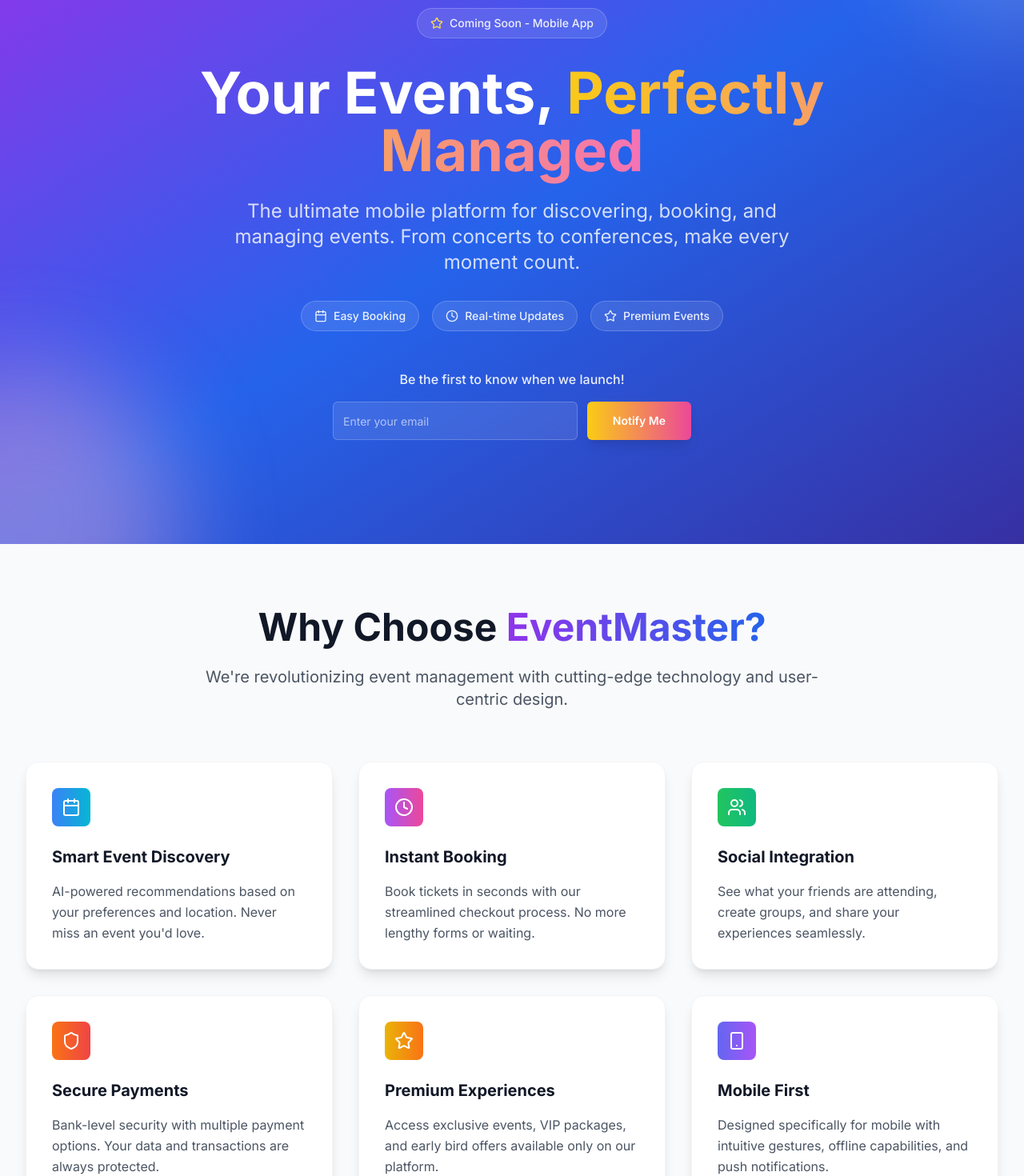
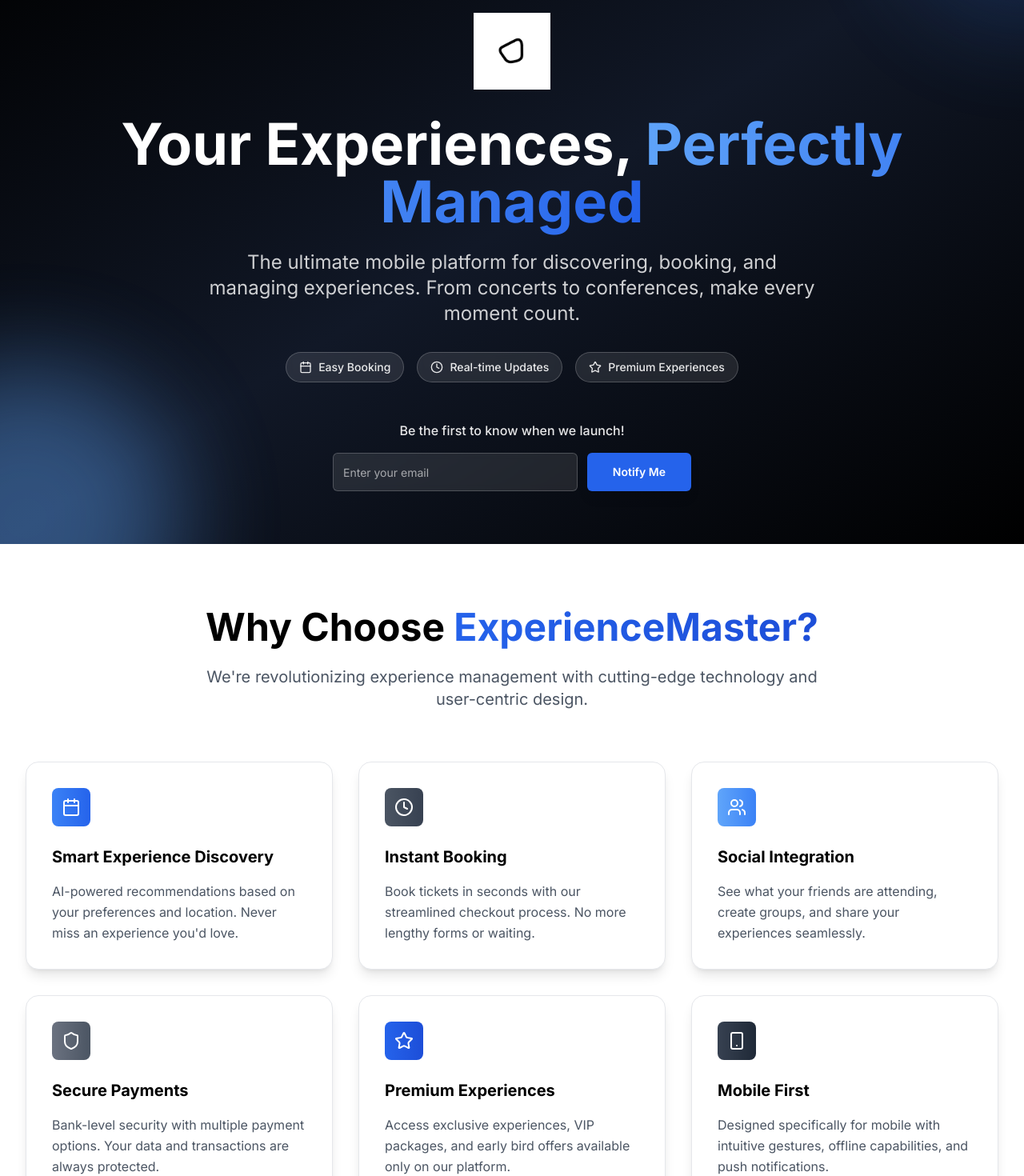
Before and after one commit to Drifto-app/drifto-website, a React (Vite) app: page / in a window 1280 px wide. Shown: the part 120-1590 px from the top of the page at 80% size. Built offline with nearby package versions, Linux system fonts and the light colour scheme.

Commit message:
Refactor: Implement design and content changes
- Change the main theme to black and white with blue accents.
- Update the app logo.
- Replace "event" with "experience" throughout the content.

```diff
--- a/index.html
+++ b/index.html
@@ -4,17 +4,17 @@
   <head>
     <meta charset="UTF-8" />
     <meta name="viewport" content="width=device-width, initial-scale=1.0" />
-    <title>EventMaster - Your Events, Perfectly Managed</title>
-    <meta name="description" content="The ultimate mobile platform for discovering, booking, and managing events. Coming soon to iOS and Android." />
-    <meta name="author" content="EventMaster" />
+    <title>ExperienceMaster - Your Experiences, Perfectly Managed</title>
+    <meta name="description" content="The ultimate mobile platform for discovering, booking, and managing experiences. Coming soon to iOS and Android." />
+    <meta name="author" content="ExperienceMaster" />
 
-    <meta property="og:title" content="EventMaster - Your Events, Perfectly Managed" />
-    <meta property="og:description" content="The ultimate mobile platform for discovering, booking, and managing events. Coming soon to iOS and Android." />
+    <meta property="og:title" content="ExperienceMaster - Your Experiences, Perfectly Managed" />
+    <meta property="og:description" content="The ultimate mobile platform for discovering, booking, and managing experiences. Coming soon to iOS and Android." />
     <meta property="og:type" content="website" />
     <meta property="og:image" content="https://lovable.dev/opengraph-image-p98pqg.png" />
 
     <meta name="twitter:card" content="summary_large_image" />
-    <meta name="twitter:site" content="@eventmaster" />
+    <meta name="twitter:site" content="@experiencemaster" />
     <meta name="twitter:image" content="https://lovable.dev/opengraph-image-p98pqg.png" />
 
     <link rel="preconnect" href="https://fonts.googleapis.com">
--- a/src/components/CTASection.tsx
+++ b/src/components/CTASection.tsx
@@ -14,31 +14,31 @@ export const CTASection = () => {
     if (email) {
       toast({
         title: "You're on the list!",
-        description: "We'll send you updates about EventMaster's launch.",
+        description: "We'll send you updates about ExperienceMaster's launch.",
       });
       setEmail("");
     }
   };
 
   return (
-    <section className="py-20 bg-gradient-to-br from-purple-600 via-blue-600 to-indigo-800 relative overflow-hidden">
+    <section className="py-20 bg-gradient-to-br from-black via-gray-900 to-black relative overflow-hidden">
       {/* Background decoration */}
       <div className="absolute inset-0 overflow-hidden">
-        <div className="absolute top-1/4 left-1/4 w-64 h-64 bg-white opacity-5 rounded-full blur-3xl"></div>
-        <div className="absolute bottom-1/4 right-1/4 w-80 h-80 bg-pink-300 opacity-10 rounded-full blur-3xl"></div>
+        <div className="absolute top-1/4 left-1/4 w-64 h-64 bg-blue-500 opacity-10 rounded-full blur-3xl"></div>
+        <div className="absolute bottom-1/4 right-1/4 w-80 h-80 bg-blue-400 opacity-15 rounded-full blur-3xl"></div>
       </div>
 
       <div className="relative z-10 max-w-4xl mx-auto px-4 sm:px-6 lg:px-8 text-center">
         <div className="mb-8">
           <h2 className="text-3xl sm:text-4xl lg:text-5xl font-bold text-white mb-6">
             Ready to Transform Your
-            <span className="bg-gradient-to-r from-yellow-400 to-pink-400 bg-clip-text text-transparent">
-              {" "}Event Experience?
+            <span className="bg-gradient-to-r from-blue-400 to-blue-600 bg-clip-text text-transparent">
+              {" "}Experience Journey?
             </span>
           </h2>
           <p className="text-xl text-white/80 mb-8 leading-relaxed">
-            Join thousands of event enthusiasts waiting for the launch of EventMaster.
-            Be among the first to experience the future of event booking.
+            Join thousands of experience enthusiasts waiting for the launch of ExperienceMaster.
+            Be among the first to experience the future of experience booking.
           </p>
         </div>
 
@@ -53,7 +53,7 @@ export const CTASection = () => {
             {
               icon: Calendar,
               title: "Special Offers",
-              description: "Receive launch discounts and promotional event tickets"
+              description: "Receive launch discounts and promotional experience tickets"
             },
             {
               icon: Clock,
@@ -79,13 +79,13 @@ export const CTASection = () => {
               placeholder="Enter your email for updates"
               value={email}
               onChange={(e) => setEmail(e.target.value)}
-              className="flex-1 h-12 bg-white/10 border-white/20 text-white placeholder:text-white/60 backdrop-blur-sm focus:bg-white/20 focus:border-white/40"
+              className="flex-1 h-12 bg-white/10 border-white/20 text-white placeholder:text-white/60 backdrop-blur-sm focus:bg-white/20 focus:border-blue-400"
               required
             />
             <Button
               type="submit"
               size="lg"
-              className="h-12 px-8 bg-gradient-to-r from-yellow-400 to-pink-500 hover:from-yellow-500 hover:to-pink-600 text-white font-semibold shadow-lg hover:shadow-xl transition-all duration-300 border-0"
+              className="h-12 px-8 bg-blue-600 hover:bg-blue-700 text-white font-semibold shadow-lg hover:shadow-xl transition-all duration-300 border-0"
             >
               Join Waitlist
             </Button>
--- a/src/components/FeaturesSection.tsx
+++ b/src/components/FeaturesSection.tsx
@@ -4,55 +4,55 @@ import { Calendar, Clock, Star, Users, Shield, Smartphone } from "lucide-react";
 const features = [
   {
     icon: Calendar,
-    title: "Smart Event Discovery",
-    description: "AI-powered recommendations based on your preferences and location. Never miss an event you'd love.",
-    gradient: "from-blue-500 to-cyan-500"
+    title: "Smart Experience Discovery",
+    description: "AI-powered recommendations based on your preferences and location. Never miss an experience you'd love.",
+    gradient: "from-blue-500 to-blue-600"
   },
   {
     icon: Clock,
     title: "Instant Booking",
     description: "Book tickets in seconds with our streamlined checkout process. No more lengthy forms or waiting.",
-    gradient: "from-purple-500 to-pink-500"
+    gradient: "from-gray-600 to-gray-700"
   },
   {
     icon: Users,
     title: "Social Integration",
     description: "See what your friends are attending, create groups, and share your experiences seamlessly.",
-    gradient: "from-green-500 to-emerald-500"
+    gradient: "from-blue-400 to-blue-500"
   },
   {
     icon: Shield,
     title: "Secure Payments",
     description: "Bank-level security with multiple payment options. Your data and transactions are always protected.",
-    gradient: "from-orange-500 to-red-500"
+    gradient: "from-gray-500 to-gray-600"
   },
   {
     icon: Star,
     title: "Premium Experiences",
-    description: "Access exclusive events, VIP packages, and early bird offers available only on our platform.",
-    gradient: "from-yellow-500 to-orange-500"
+    description: "Access exclusive experiences, VIP packages, and early bird offers available only on our platform.",
+    gradient: "from-blue-600 to-blue-700"
   },
   {
     icon: Smartphone,
     title: "Mobile First",
     description: "Designed specifically for mobile with intuitive gestures, offline capabilities, and push notifications.",
-    gradient: "from-indigo-500 to-purple-500"
+    gradient: "from-gray-700 to-gray-800"
   }
 ];
 
 export const FeaturesSection = () => {
   return (
-    <section className="py-20 bg-gray-50">
+    <section className="py-20 bg-white">
       <div className="max-w-7xl mx-auto px-4 sm:px-6 lg:px-8">
         <div className="text-center mb-16">
-          <h2 className="text-3xl sm:text-4xl lg:text-5xl font-bold text-gray-900 mb-6">
+          <h2 className="text-3xl sm:text-4xl lg:text-5xl font-bold text-black mb-6">
             Why Choose
-            <span className="bg-gradient-to-r from-purple-600 to-blue-600 bg-clip-text text-transparent">
-              {" "}EventMaster?
+            <span className="bg-gradient-to-r from-blue-600 to-blue-700 bg-clip-text text-transparent">
+              {" "}ExperienceMaster?
             </span>
           </h2>
           <p className="text-xl text-gray-600 max-w-3xl mx-auto">
-            We're revolutionizing event management with cutting-edge technology and user-centric design.
+            We're revolutionizing experience management with cutting-edge technology and user-centric design.
           </p>
         </div>
 
@@ -60,13 +60,13 @@ export const FeaturesSection = () => {
           {features.map((feature, index) => (
             <div
               key={index}
-              className="group relative bg-white rounded-2xl p-8 shadow-lg hover:shadow-2xl transition-all duration-300 border border-gray-100 hover:border-gray-200"
+              className="group relative bg-white rounded-2xl p-8 shadow-lg hover:shadow-2xl transition-all duration-300 border border-gray-200 hover:border-gray-300"
             >
               <div className={`w-12 h-12 bg-gradient-to-r ${feature.gradient} rounded-lg flex items-center justify-center mb-6 group-hover:scale-110 transition-transform duration-300`}>
                 <feature.icon className="w-6 h-6 text-white" />
               </div>
 
-              <h3 className="text-xl font-bold text-gray-900 mb-4 group-hover:text-gray-800">
+              <h3 className="text-xl font-bold text-black mb-4 group-hover:text-gray-800">
                 {feature.title}
               </h3>
 
@@ -75,7 +75,7 @@ export const FeaturesSection = () => {
               </p>
 
               {/* Hover effect */}
-              <div className="absolute inset-0 bg-gradient-to-r from-purple-600/5 to-blue-600/5 rounded-2xl opacity-0 group-hover:opacity-100 transition-opacity duration-300"></div>
+              <div className="absolute inset-0 bg-gradient-to-r from-blue-600/5 to-blue-700/5 rounded-2xl opacity-0 group-hover:opacity-100 transition-opacity duration-300"></div>
             </div>
           ))}
         </div>
--- a/src/components/Footer.tsx
+++ b/src/components/Footer.tsx
@@ -3,23 +3,25 @@ import { Calendar, Mail, MapPin } from "lucide-react";
 
 export const Footer = () => {
   return (
-    <footer className="bg-gray-900 text-white py-16">
+    <footer className="bg-black text-white py-16">
       <div className="max-w-7xl mx-auto px-4 sm:px-6 lg:px-8">
         <div className="grid grid-cols-1 md:grid-cols-4 gap-8">
           {/* Brand */}
           <div className="col-span-1 md:col-span-2">
             <div className="flex items-center mb-4">
-              <div className="w-10 h-10 bg-gradient-to-r from-purple-600 to-blue-600 rounded-lg flex items-center justify-center mr-3">
-                <Calendar className="w-6 h-6 text-white" />
-              </div>
-              <h3 className="text-2xl font-bold">EventMaster</h3>
+              <img
+                src="/lovable-uploads/4e7832c6-9bf6-46ce-9a6b-6b8bc042a2d8.png"
+                alt="ExperienceMaster Logo"
+                className="w-10 h-10 object-contain mr-3"
+              />
+              <h3 className="text-2xl font-bold">ExperienceMaster</h3>
             </div>
             <p className="text-gray-400 mb-6 max-w-md">
-              The ultimate mobile platform for discovering, booking, and managing events.
-              Making every moment count with seamless event experiences.
+              The ultimate mobile platform for discovering, booking, and managing experiences.
+              Making every moment count with seamless experience journeys.
             </p>
             <div className="flex space-x-4">
-              {/* Social media placeholder - you can add real links later */}
+              {/* Social media placeholder */}
               <div className="w-10 h-10 bg-gray-800 rounded-lg flex items-center justify-center hover:bg-gray-700 transition-colors cursor-pointer">
                 <span className="text-sm font-bold">f</span>
               </div>
@@ -58,12 +60,12 @@ export const Footer = () => {
         {/* Bottom section */}
         <div className="border-t border-gray-800 mt-12 pt-8 flex flex-col md:flex-row justify-between items-center">
           <p className="text-gray-400 text-sm">
-            © 2024 EventMaster. All rights reserved.
+            © 2024 ExperienceMaster. All rights reserved.
           </p>
           <div className="flex items-center space-x-6 mt-4 md:mt-0">
             <div className="flex items-center text-gray-400 text-sm">
               <Mail className="w-4 h-4 mr-2" />
-              hello@eventmaster.app
+              hello@experiencemaster.app
             </div>
             <div className="flex items-center text-gray-400 text-sm">
               <MapPin className="w-4 h-4 mr-2" />
--- a/src/components/HeroSection.tsx
+++ b/src/components/HeroSection.tsx
@@ -14,39 +14,48 @@ export const HeroSection = () => {
     if (email) {
       toast({
         title: "Thanks for your interest!",
-        description: "We'll notify you when EventMaster launches.",
+        description: "We'll notify you when ExperienceMaster launches.",
       });
       setEmail("");
     }
   };
 
   return (
-    <section className="relative min-h-screen flex items-center justify-center bg-gradient-to-br from-purple-600 via-blue-600 to-indigo-800 overflow-hidden">
+    <section className="relative min-h-screen flex items-center justify-center bg-gradient-to-br from-black via-gray-900 to-black overflow-hidden">
       {/* Background decoration */}
       <div className="absolute inset-0 overflow-hidden">
-        <div className="absolute -top-40 -right-40 w-80 h-80 bg-white opacity-10 rounded-full blur-3xl animate-pulse"></div>
-        <div className="absolute -bottom-40 -left-40 w-96 h-96 bg-pink-300 opacity-10 rounded-full blur-3xl animate-pulse delay-1000"></div>
+        <div className="absolute -top-40 -right-40 w-80 h-80 bg-blue-500 opacity-10 rounded-full blur-3xl animate-pulse"></div>
+        <div className="absolute -bottom-40 -left-40 w-96 h-96 bg-blue-400 opacity-10 rounded-full blur-3xl animate-pulse delay-1000"></div>
       </div>
 
       <div className="relative z-10 max-w-6xl mx-auto px-4 sm:px-6 lg:px-8 text-center">
         <div className="animate-fade-in">
           {/* Badge */}
           <div className="inline-flex items-center px-4 py-2 bg-white/10 backdrop-blur-sm rounded-full text-white/90 text-sm font-medium mb-8 border border-white/20">
-            <Star className="w-4 h-4 mr-2 text-yellow-300" />
+            <Star className="w-4 h-4 mr-2 text-blue-400" />
             Coming Soon - Mobile App
+          </div>
+
+          {/* Logo */}
+          <div className="flex justify-center mb-8">
+            <img
+              src="/lovable-uploads/4e7832c6-9bf6-46ce-9a6b-6b8bc042a2d8.png"
+              alt="ExperienceMaster Logo"
+              className="w-24 h-24 object-contain"
+            />
           </div>
 
           {/* Main heading */}
           <h1 className="text-4xl sm:text-6xl lg:text-7xl font-bold text-white mb-6 leading-tight">
-            Your Events,
-            <span className="bg-gradient-to-r from-yellow-400 to-pink-400 bg-clip-text text-transparent">
+            Your Experiences,
+            <span className="bg-gradient-to-r from-blue-400 to-blue-600 bg-clip-text text-transparent">
               {" "}Perfectly Managed
             </span>
           </h1>
 
           {/* Subheading */}
           <p className="text-xl sm:text-2xl text-white/80 mb-8 max-w-3xl mx-auto leading-relaxed">
-            The ultimate mobile platform for discovering, booking, and managing events.
+            The ultimate mobile platform for discovering, booking, and managing experiences.
             From concerts to conferences, make every moment count.
           </p>
 
@@ -55,7 +64,7 @@ export const HeroSection = () => {
             {[
               { icon: Calendar, text: "Easy Booking" },
               { icon: Clock, text: "Real-time Updates" },
-              { icon: Star, text: "Premium Events" },
+              { icon: Star, text: "Premium Experiences" },
             ].map((feature, index) => (
               <div
                 key={index}
@@ -76,13 +85,13 @@ export const HeroSection = () => {
                 placeholder="Enter your email"
                 value={email}
                 onChange={(e) => setEmail(e.target.value)}
-                className="flex-1 h-12 bg-white/10 border-white/20 text-white placeholder:text-white/60 backdrop-blur-sm focus:bg-white/20 focus:border-white/40"
+                className="flex-1 h-12 bg-white/10 border-white/20 text-white placeholder:text-white/60 backdrop-blur-sm focus:bg-white/20 focus:border-blue-400"
                 required
               />
               <Button
                 type="submit"
                 size="lg"
-                className="h-12 px-8 bg-gradient-to-r from-yellow-400 to-pink-500 hover:from-yellow-500 hover:to-pink-600 text-white font-semibold shadow-lg hover:shadow-xl transition-all duration-300 border-0"
+                className="h-12 px-8 bg-blue-600 hover:bg-blue-700 text-white font-semibold shadow-lg hover:shadow-xl transition-all duration-300 border-0"
               >
                 Notify Me
               </Button>
--- a/src/index.css
+++ b/src/index.css
@@ -7,80 +7,80 @@
 @layer base {
   :root {
     --background: 0 0% 100%;
-    --foreground: 222.2 84% 4.9%;
+    --foreground: 0 0% 3.9%;
 
     --card: 0 0% 100%;
-    --card-foreground: 222.2 84% 4.9%;
+    --card-foreground: 0 0% 3.9%;
 
     --popover: 0 0% 100%;
-    --popover-foreground: 222.2 84% 4.9%;
+    --popover-foreground: 0 0% 3.9%;
 
-    --primary: 222.2 47.4% 11.2%;
-    --primary-foreground: 210 40% 98%;
+    --primary: 0 0% 9%;
+    --primary-foreground: 0 0% 98%;
 
-    --secondary: 210 40% 96.1%;
-    --secondary-foreground: 222.2 47.4% 11.2%;
+    --secondary: 0 0% 96.1%;
+    --secondary-foreground: 0 0% 9%;
 
-    --muted: 210 40% 96.1%;
-    --muted-foreground: 215.4 16.3% 46.9%;
+    --muted: 0 0% 96.1%;
+    --muted-foreground: 0 0% 45.1%;
 
-    --accent: 210 40% 96.1%;
-    --accent-foreground: 222.2 47.4% 11.2%;
+    --accent: 0 0% 96.1%;
+    --accent-foreground: 0 0% 9%;
 
     --destructive: 0 84.2% 60.2%;
-    --destructive-foreground: 210 40% 98%;
+    --destructive-foreground: 0 0% 98%;
 
-    --border: 214.3 31.8% 91.4%;
-    --input: 214.3 31.8% 91.4%;
-    --ring: 222.2 84% 4.9%;
+    --border: 0 0% 89.8%;
+    --input: 0 0% 89.8%;
+    --ring: 0 0% 3.9%;
 
     --radius: 0.5rem;
 
     --sidebar-background: 0 0% 98%;
-    --sidebar-foreground: 240 5.3% 26.1%;
-    --sidebar-primary: 240 5.9% 10%;
+    --sidebar-foreground: 0 0% 9%;
+    --sidebar-primary: 0 0% 9%;
     --sidebar-primary-foreground: 0 0% 98%;
-    --sidebar-accent: 240 4.8% 95.9%;
-    --sidebar-accent-foreground: 240 5.9% 10%;
-    --sidebar-border: 220 13% 91%;
-    --sidebar-ring: 217.2 91.2% 59.8%;
+    --sidebar-accent: 0 0% 96.1%;
+    --sidebar-accent-foreground: 0 0% 9%;
+    --sidebar-border: 0 0% 89.8%;
+    --sidebar-ring: 0 0% 3.9%;
   }
 
   .dark {
-    --background: 222.2 84% 4.9%;
-    --foreground: 210 40% 98%;
+    --background: 0 0% 3.9%;
+    --foreground: 0 0% 98%;
 
-    --card: 222.2 84% 4.9%;
-    --card-foreground: 210 40% 98%;
+    --card: 0 0% 3.9%;
+    --card-foreground: 0 0% 98%;
 
-    --popover: 222.2 84% 4.9%;
-    --popover-foreground: 210 40% 98%;
+    --popover: 0 0% 3.9%;
+    --popover-foreground: 0 0% 98%;
 
-    --primary: 210 40% 98%;
-    --primary-foreground: 222.2 47.4% 11.2%;
+    --primary: 0 0% 98%;
+    --primary-foreground: 0 0% 9%;
 
-    --secondary: 217.2 32.6% 17.5%;
-    --secondary-foreground: 210 40% 98%;
+    --secondary: 0 0% 14.9%;
+    --secondary-foreground: 0 0% 98%;
 
-    --muted: 217.2 32.6% 17.5%;
-    --muted-foreground: 215 20.2% 65.1%;
+    --muted: 0 0% 14.9%;
+    --muted-foreground: 0 0% 63.9%;
 
-    --accent: 217.2 32.6% 17.5%;
-    --accent-foreground: 210 40% 98%;
+    --accent: 0 0% 14.9%;
+    --accent-foreground: 0 0% 98%;
 
     --destructive: 0 62.8% 30.6%;
-    --destructive-foreground: 210 40% 98%;
+    --destructive-foreground: 0 0% 98%;
 
-    --border: 217.2 32.6% 17.5%;
-    --input: 217.2 32.6% 17.5%;
-    --ring: 212.7 26.8% 83.9%;
-    --sidebar-background: 240 5.9% 10%;
-    --sidebar-foreground: 240 4.8% 95.9%;
-    --sidebar-primary: 224.3 76.3% 48%;
-    --sidebar-primary-foreground: 0 0% 100%;
-    --sidebar-accent: 240 3.7% 15.9%;
-    --sidebar-accent-foreground: 240 4.8% 95.9%;
-    --sidebar-border: 240 3.7% 15.9%;
+    --border: 0 0% 14.9%;
+    --input: 0 0% 14.9%;
+    --ring: 0 0% 83.1%;
+    --sidebar-background: 0 0% 9%;
+    --sidebar-foreground: 0 0% 98%;
+    --sidebar-primary: 217.2 91.2% 59.8%;
+    --sidebar-primary-foreground: 0 0% 98%;
+    --sidebar-accent: 0 0% 14.9%;
+    --sidebar-accent-foreground: 0 0% 98%;
+    --sidebar-border: 0 0% 14.9%;
     --sidebar-ring: 217.2 91.2% 59.8%;
   }
 }
@@ -101,7 +101,7 @@ html {
   scroll-behavior: smooth;
 }
 
-/* Custom gradient text animation */
+/* Custom gradient text animation - now using blue accent */
 @keyframes gradient {
   0% {
     background-position: 0% 50%;
@@ -115,7 +115,7 @@ html {
 }
 
 .animate-gradient {
-  background: linear-gradient(-45deg, #ee7752, #e73c7e, #23a6d5, #23d5ab);
+  background: linear-gradient(-45deg, #000000, #3b82f6, #1e40af, #000000);
   background-size: 400% 400%;
   animation: gradient 15s ease infinite;
 }
```
Also changed, not shown: src/components/AppPreviewSection.tsx (+13 -13 lines), src/components/TestimonialsSection.tsx (+11 -11 lines), public/lovable-uploads/4e7832c6-9bf6-46ce-9a6b-6b8bc042a2d8.png (added).
